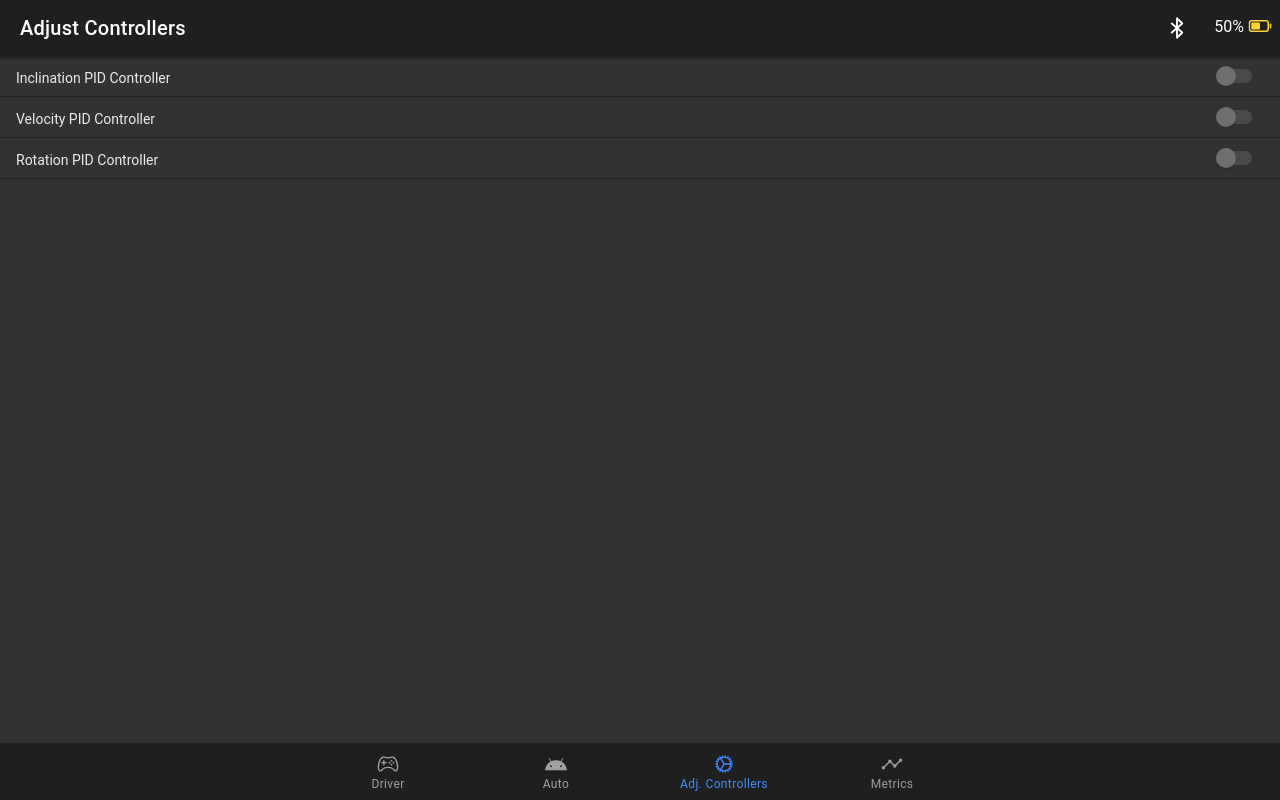
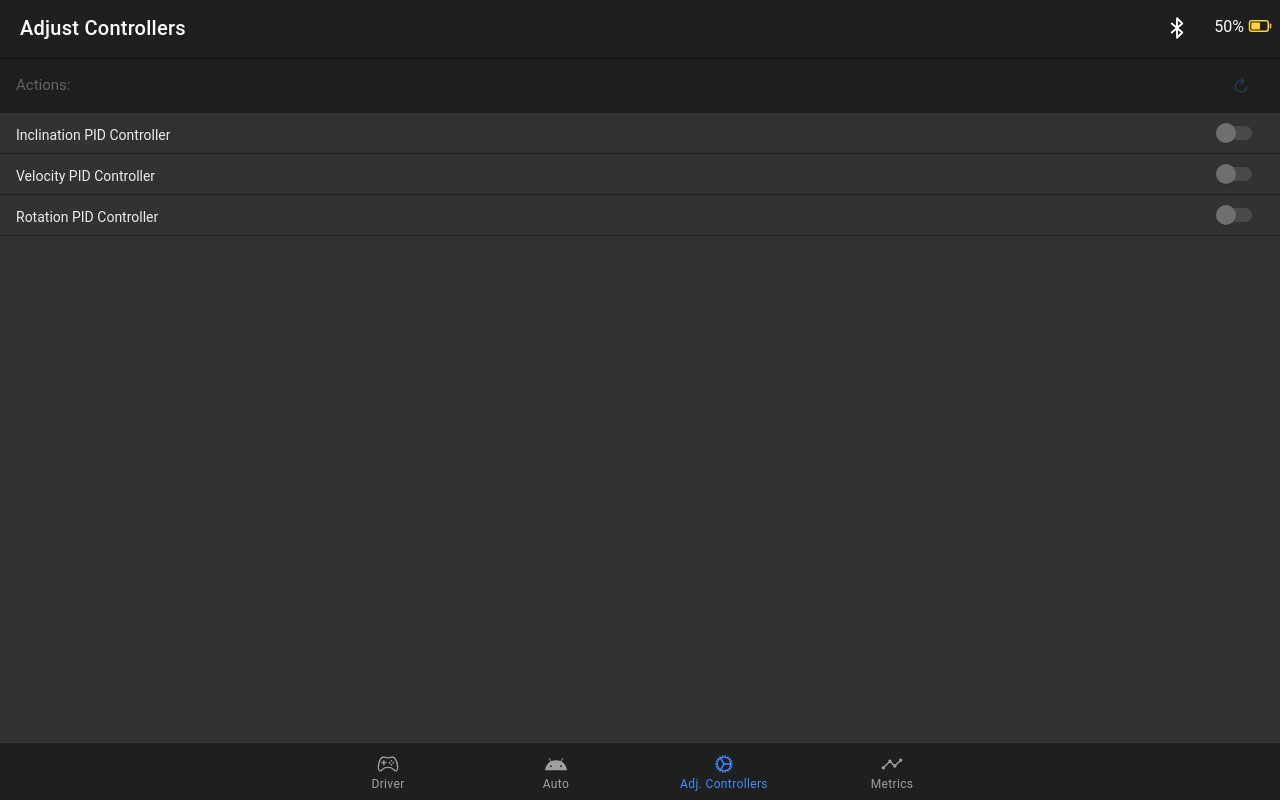
Before and after one commit to josealejandro2928/ionic-react-mobile-app-self-balancing-robot, a React (Create React App) app: page /tab2 in a window 1280 px wide. Built offline with nearby package versions, Linux system fonts and the light colour scheme.

Commit message:
feat: Testing

```diff
--- a/src/components/Canvas2DRobot/Canvas2DRobot.scss
+++ b/src/components/Canvas2DRobot/Canvas2DRobot.scss
@@ -1,6 +1,7 @@
 #myCanvas {
   width: 96%;
   height: 275px;
+  max-width: 400px;
   border-radius: 8px;
   box-shadow: 1px 2px 4px rgba(0, 0, 0, .4);
 }
--- a/src/components/PIDParameters/PIDParameters.tsx
+++ b/src/components/PIDParameters/PIDParameters.tsx
@@ -1,4 +1,7 @@
+/* eslint-disable react-hooks/exhaustive-deps */
 import {
+  IonButton,
+  IonIcon,
   IonItem,
   IonItemDivider,
   IonLabel,
@@ -9,10 +12,10 @@ import {
   useIonToast,
 } from '@ionic/react';
 import { useEffect, useState } from 'react';
-import { useSelector } from 'react-redux';
+import { useDispatch, useSelector } from 'react-redux';
 import { RootState } from '../../store/reducers';
 import './PIDParameters.scss';
-
+import { refreshOutline } from 'ionicons/icons';
 import {
   getConstantPIDAngularVelocityArduino,
   getConstantPIDVelocityArduino,
@@ -22,6 +25,8 @@ import {
   setConstantPIDAngularVelocityArduino,
   delayMs,
 } from '../../services/arduino';
+import { updateState } from '../../store/actions/robot.actions';
+import { BluetoothSerial } from '@awesome-cordova-plugins/bluetooth-serial';
 
 const PIDParameters = () => {
   const iKc = 23.75;
@@ -42,8 +47,10 @@ const PIDParameters = () => {
   const [editCtrAngle, setEditCtrAngle] = useState(false);
   const [editCtrVel, setEditCtrVel] = useState(false);
   const [editCtrRot, setEditCtrRot] = useState(false);
+  const dispatch = useDispatch();
   const [present] = useIonToast();
   const { isConnected } = useSelector((state: RootState) => state.bluetooth);
+  const { startSampling } = useSelector((state: RootState) => state.robot);
 
   useEffect(() => {
     if (isConnected) {
@@ -59,17 +66,26 @@ const PIDParameters = () => {
   ///////////GETTING THE CURRENT PARAMETTERS OF THE CONTROLLERS ////////////////////////////
   async function getData() {
     try {
-      await delayMs(1000);
+      ///////////// Stop the global Sampling if its runinng ///////////////////
+      let lastStartSampling = startSampling;
+      await dispatch(updateState({ startSampling: false }));
+      ////////////////////////////////////////////////////////////////////////
+      await delayMs(300);
+      ////////// Cleaning the residual data in the buffer //////////////////
+      await BluetoothSerial.clear();
+      /////////////////////////////////////////////////////////////////////
       const dataAngle = await getConstantPIDInclinationArduino();
       setCtrAngle(dataAngle || [iKc, iKi, iKd]);
-      await delayMs(230);
+      await delayMs(300);
       const dataVel = await getConstantPIDVelocityArduino();
       setCtrVel(dataVel || [vKc, vKi, vKd]);
-      await delayMs(230);
+      await delayMs(300);
       const dataRot = await getConstantPIDAngularVelocityArduino();
       setCtrRot(dataRot || [rKc, rKi, rKd]);
-      await delayMs(500);
+      await delayMs(300);
       setFirstLoad(false);
+      ////////////////// RESTORE THE STATE OF GLOBAL SAMPLING ///////////////////
+      await dispatch(updateState({ startSampling: lastStartSampling }));
     } catch (e) {
       present('The Robot is not connected, or something happend', 2000);
     }
@@ -127,6 +143,16 @@ const PIDParameters = () => {
 
   return (
     <div className='PIDParameters'>
+      <IonList style={{ marginTop: '1px' }}>
+        <IonItem disabled={!isConnected}>
+          <IonLabel>Actions:</IonLabel>
+          <IonLabel slot='end'>
+            <IonButton onClick={getData} fill='clear'>
+              <IonIcon icon={refreshOutline}></IonIcon>
+            </IonButton>
+          </IonLabel>
+        </IonItem>
+      </IonList>
       <IonList>
         <IonItemDivider>
           <IonLabel>Inclination PID Controller</IonLabel>
@@ -179,7 +205,7 @@ const PIDParameters = () => {
                 onIonChange={(e) => setAngleCtrNewValue(e, 2)}
                 pin
                 min={-5}
-                max={10}
+                max={5}
                 step={0.05}
                 value={ctrAngle[2]}
               >
@@ -241,9 +267,9 @@ const PIDParameters = () => {
                 pinFormatter={pinFormater}
                 onIonChange={(e) => setVelCtrNewValue(e, 2)}
                 pin
-                min={-5}
-                max={5}
-                step={0.0025}
+                min={-1.5}
+                max={1.5}
+                step={0.005}
                 value={ctrVel[2]}
               >
                 <IonLabel slot='start'>Kd:</IonLabel>
```
